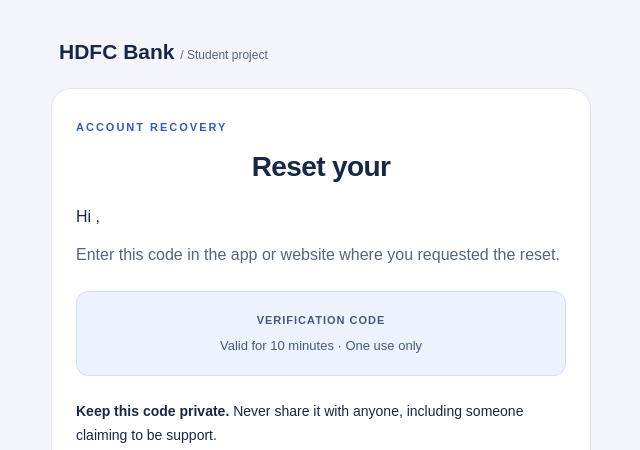
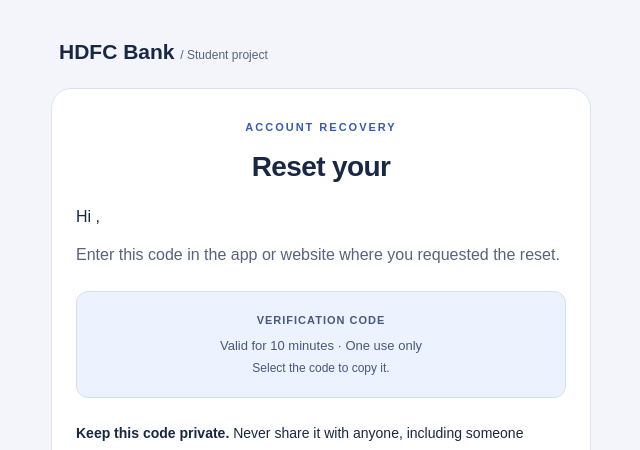
Before and after one commit to Vaibhavsh0120/HDFC-Bank, a Django app: template backend/banking/templates/banking/recovery.html in a window 1280 px wide. Shown: the top 450 px of the page, without its empty margins (319-959 px from the left). Run offline with Django 5.2, Linux system fonts and the light colour scheme; the template is opened without the code that fills it, so the values that code supplies are empty; parts of the project's set-up code (start-up, migrations or seed data) failed here and were passed over.

Commit message:
fix: center recovery email headings for 1.6.1

```diff
--- a/backend/banking/templates/banking/recovery.html
+++ b/backend/banking/templates/banking/recovery.html
@@ -7,7 +7,7 @@
     <table role="presentation" width="100%" cellspacing="0" cellpadding="0" style="max-width:540px;">
       <tr><td style="padding:8px 8px 24px;font-size:21px;font-weight:bold;color:#172744;">HDFC Bank <span style="font-size:12px;font-weight:normal;color:#56647c;">/ Student project</span></td></tr>
       <tr><td style="background:#ffffff;border:1px solid #dce3ef;border-radius:20px;padding:32px 24px;">
-        <p style="margin:0 0 16px;color:#365bb3;font-size:11px;font-weight:bold;letter-spacing:2px;">ACCOUNT RECOVERY</p>
+        <p style="margin:0 0 16px;color:#365bb3;font-size:11px;font-weight:bold;letter-spacing:2px;text-align:center;">ACCOUNT RECOVERY</p>
         <h1 style="margin:0 0 20px;font-size:28px;line-height:1.25;letter-spacing:-0.6px;text-align:center;">Reset your {{ reset_label }}</h1>
         <p style="margin:0 0 12px;font-size:16px;line-height:1.6;">Hi {{ name }},</p>
         <p style="margin:0 0 24px;color:#56647c;font-size:16px;line-height:1.6;">Enter this code in the app or website where you requested the reset.</p>
@@ -15,6 +15,7 @@
           <p style="margin:0 0 12px;font-size:11px;font-weight:bold;letter-spacing:1px;color:#465978;">VERIFICATION CODE</p>
           <span style="font-family:Consolas,'Courier New',monospace;font-size:36px;line-height:1.2;font-weight:bold;letter-spacing:7px;color:#152a55;">{{ code }}</span>
           <p style="margin:12px 0 0;font-size:13px;color:#465978;">Valid for 10 minutes · One use only</p>
+          <p style="margin:8px 0 0;font-size:12px;color:#465978;">Select the code to copy it.</p>
         </td></tr></table>
         <p style="margin:24px 0 12px;font-size:14px;line-height:1.7;"><strong>Keep this code private.</strong> Never share it with anyone, including someone claiming to be support.</p>
         <p style="margin:0;color:#56647c;font-size:14px;line-height:1.7;">Didn't request this? You can ignore this email. Your {{ reset_label }} will stay the same.</p>
--- a/frontend/package.json
+++ b/frontend/package.json
@@ -1,6 +1,6 @@
 {
   "name": "hdfc-bank",
-  "version": "1.6.0",
+  "version": "1.6.1",
   "private": true,
   "type": "module",
   "engines": {
```
Also changed, not shown: docs/RELEASE-REVIEW.md (+4 -0 lines), docs/SETUP.md (+1 -1 lines), .github/workflows/mobile-release.yml, CHANGELOG.md, frontend/package-lock.json.
